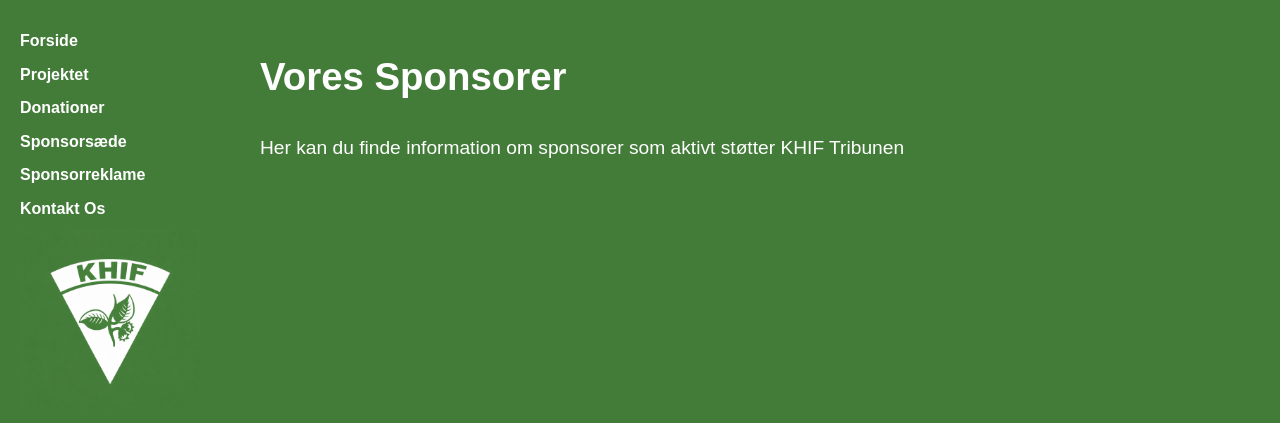
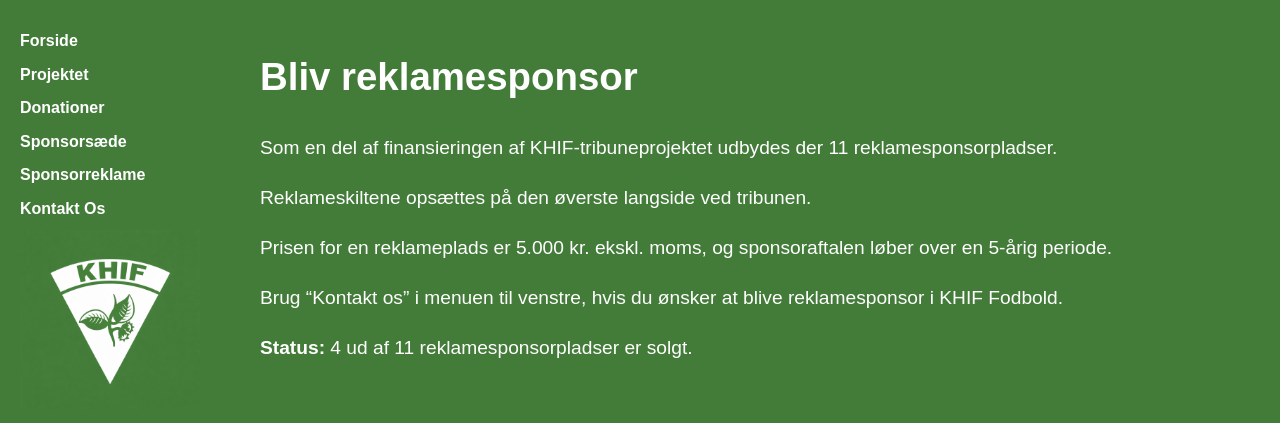
Before and after one commit to msj33/khif-tribune, a Jekyll site: the page built from sponsorer.md, in a window 1280 px wide and 900 px high. Shown: the top 423 px of the window. Built offline with Jekyll 4.4.1, drawn with Linux system fonts in a browser that asks for light colours.

Commit message:
Revise sponsorship details and section title
Updated sponsorship information and title in sponsorer.md.

```diff
--- a/sponsorer.md
+++ b/sponsorer.md
@@ -3,6 +3,14 @@ layout: default
 title: "Sponsorer"
 ---
 
-# Vores Sponsorer
+# Bliv reklamesponsor
 
-Her kan du finde information om sponsorer som aktivt støtter KHIF Tribunen
+Som en del af finansieringen af KHIF-tribuneprojektet udbydes der 11 reklamesponsorpladser.
+
+Reklameskiltene opsættes på den øverste langside ved tribunen.
+
+Prisen for en reklameplads er 5.000 kr. ekskl. moms, og sponsoraftalen løber over en 5-årig periode.
+
+Brug “Kontakt os” i menuen til venstre, hvis du ønsker at blive reklamesponsor i KHIF Fodbold.
+
+**Status:** 4 ud af 11 reklamesponsorpladser er solgt.
```
